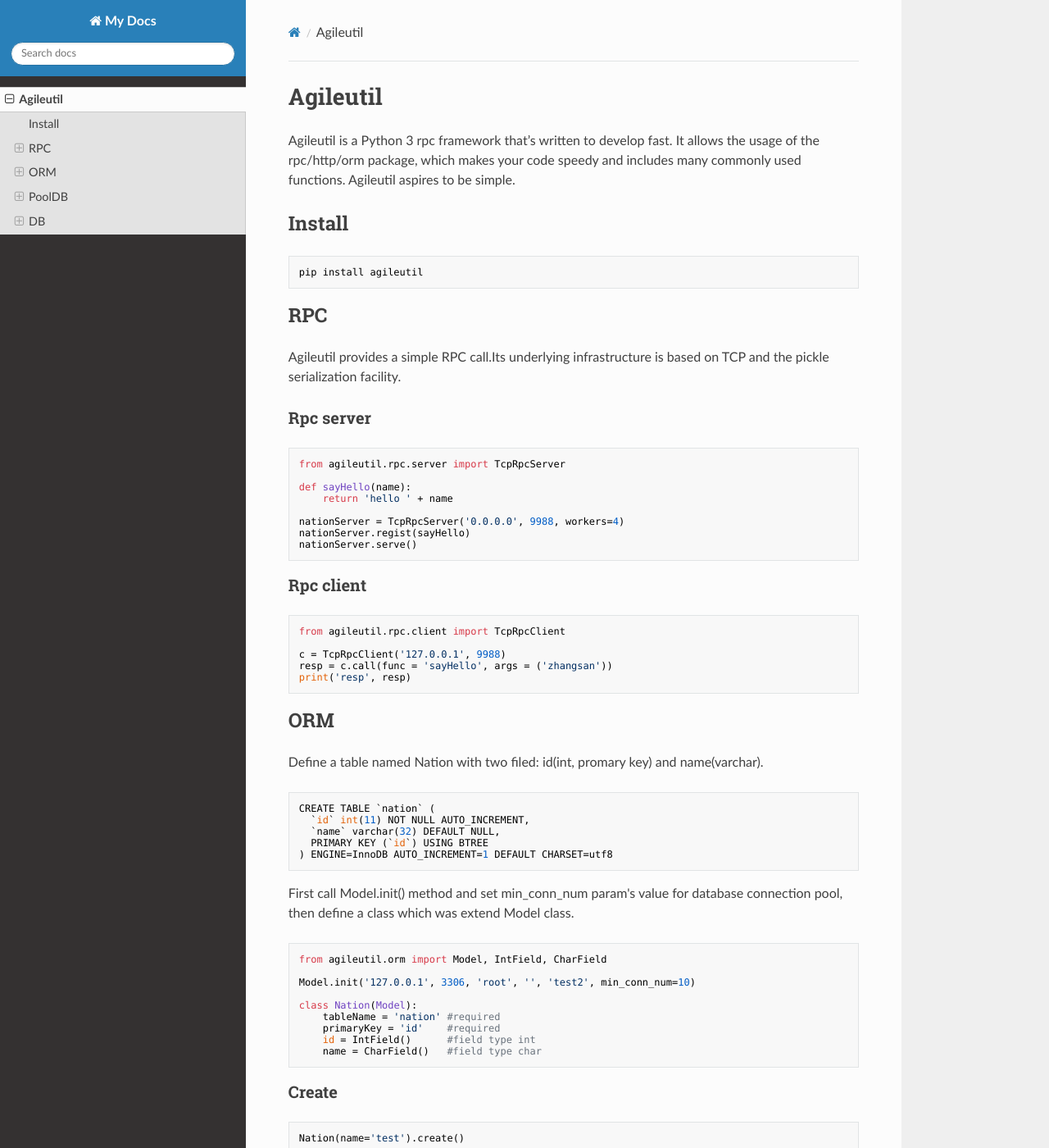
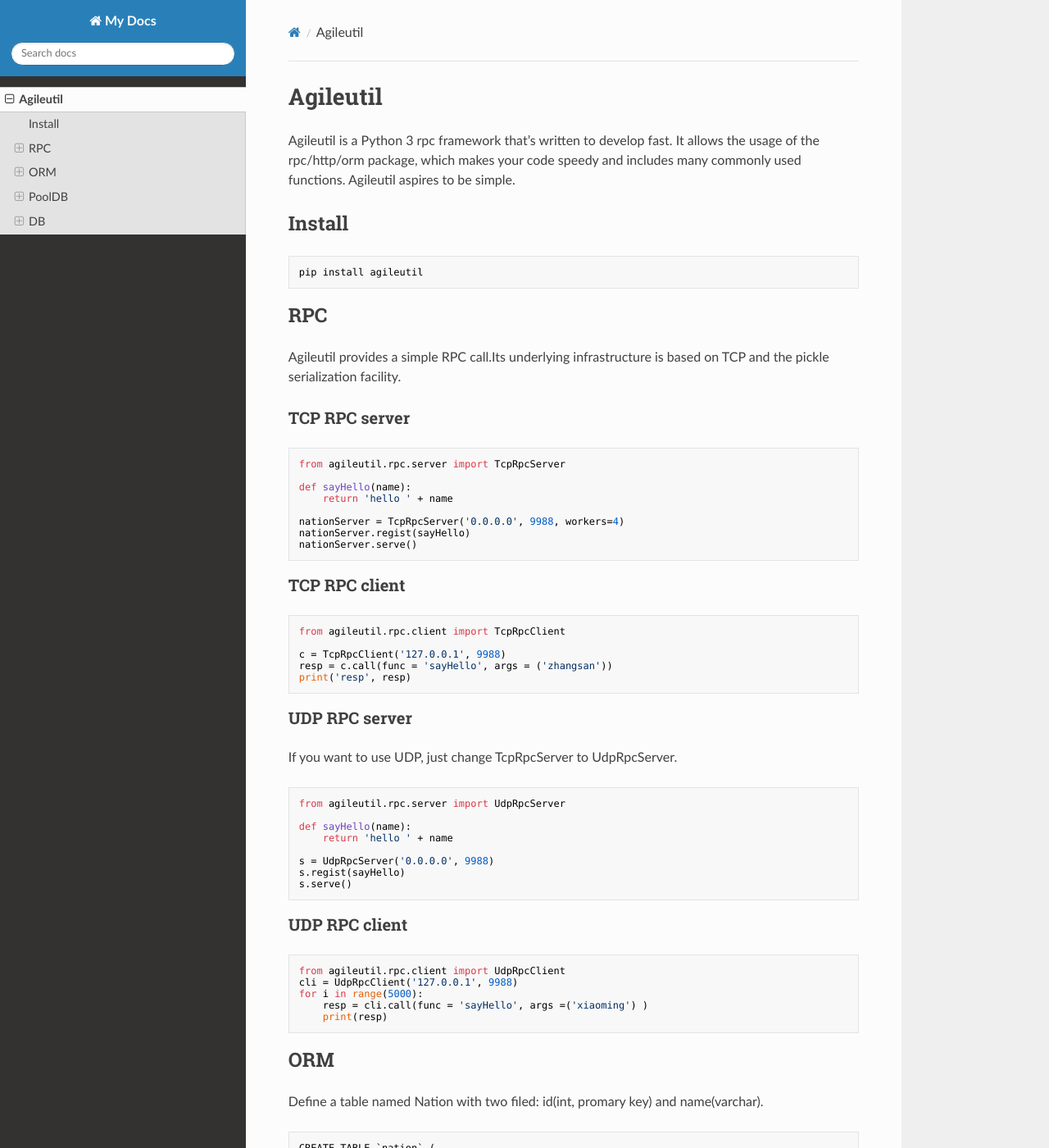
Before and after one commit to lycclsltt/sunyata, an MkDocs documentation site: the page built from docs/docs/index.md, in a window 1280 px wide and 1400 px high. Shown: the whole window at 82% size. Built offline with MkDocs 1.6.1, drawn with Linux system fonts in a browser that asks for light colours; nearby versions of some CDN libraries.

Commit message:
modify docs

````diff
--- a/docs/docs/index.md
+++ b/docs/docs/index.md
@@ -10,7 +10,7 @@ pip install agileutil
 ## RPC
 Agileutil provides a simple RPC call.Its underlying infrastructure is based on TCP and the pickle serialization facility.
 
-### Rpc server
+### TCP RPC server
 ```python
 from agileutil.rpc.server import TcpRpcServer
 
@@ -21,7 +21,7 @@ nationServer = TcpRpcServer('0.0.0.0', 9988, workers=4)
 nationServer.regist(sayHello)
 nationServer.serve()
 ```
-### Rpc client
+### TCP RPC client
 ```python
 from agileutil.rpc.client import TcpRpcClient
 
@@ -29,6 +29,28 @@ c = TcpRpcClient('127.0.0.1', 9988)
 resp = c.call(func = 'sayHello', args = ('zhangsan'))
 print('resp', resp)
 ```
+
+### UDP RPC server
+If you want to use UDP, just change TcpRpcServer to UdpRpcServer.
+```python
+from agileutil.rpc.server import UdpRpcServer
+
+def sayHello(name):
+    return 'hello ' + name
+
+s = UdpRpcServer('0.0.0.0', 9988)
+s.regist(sayHello)
+s.serve()
+```
+### UDP RPC client
+```python
+from agileutil.rpc.client import UdpRpcClient
+cli = UdpRpcClient('127.0.0.1', 9988)
+for i in range(5000):
+    resp = cli.call(func = 'sayHello', args =('xiaoming') )
+    print(resp)
+```
+
 
 ## ORM
 Define a table named Nation with two filed: id(int, promary key) and name(varchar).
````
